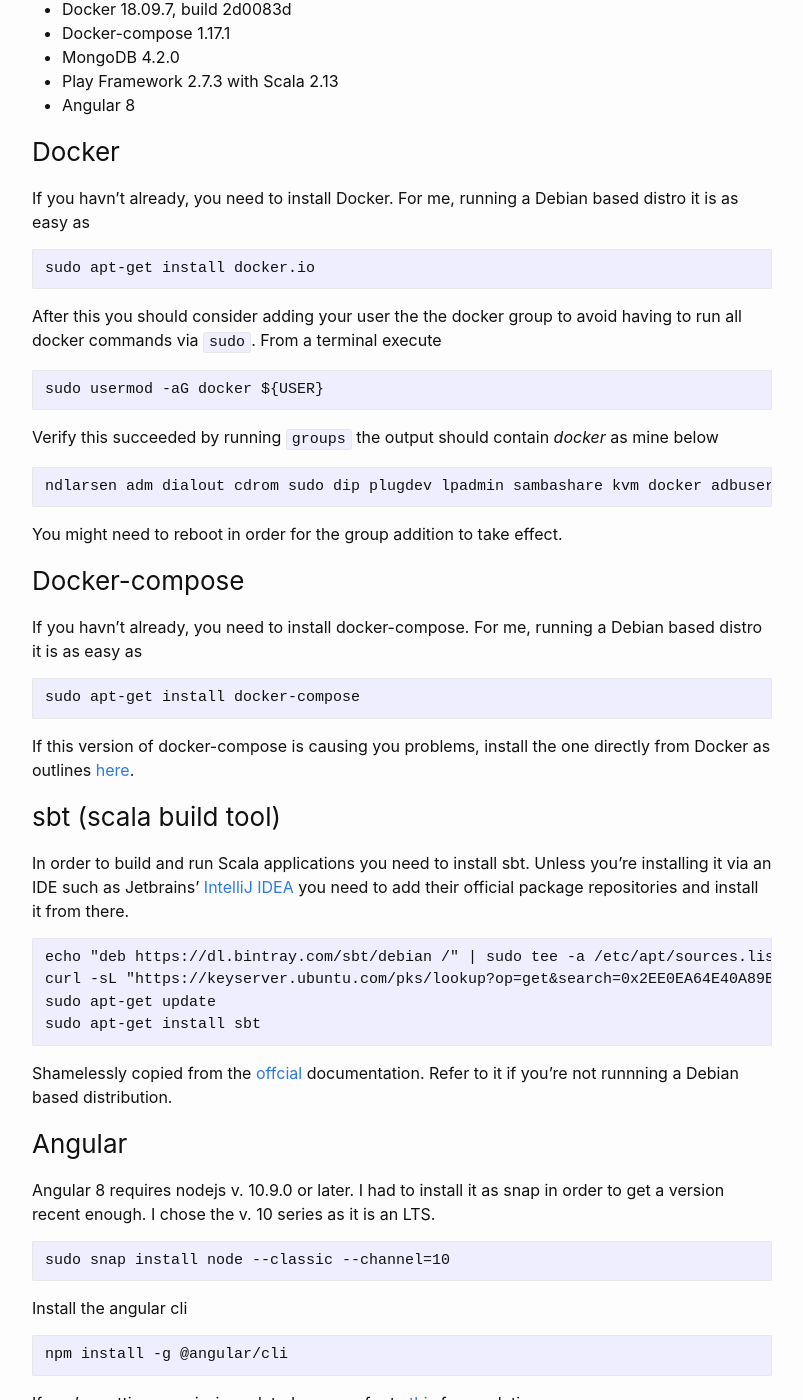
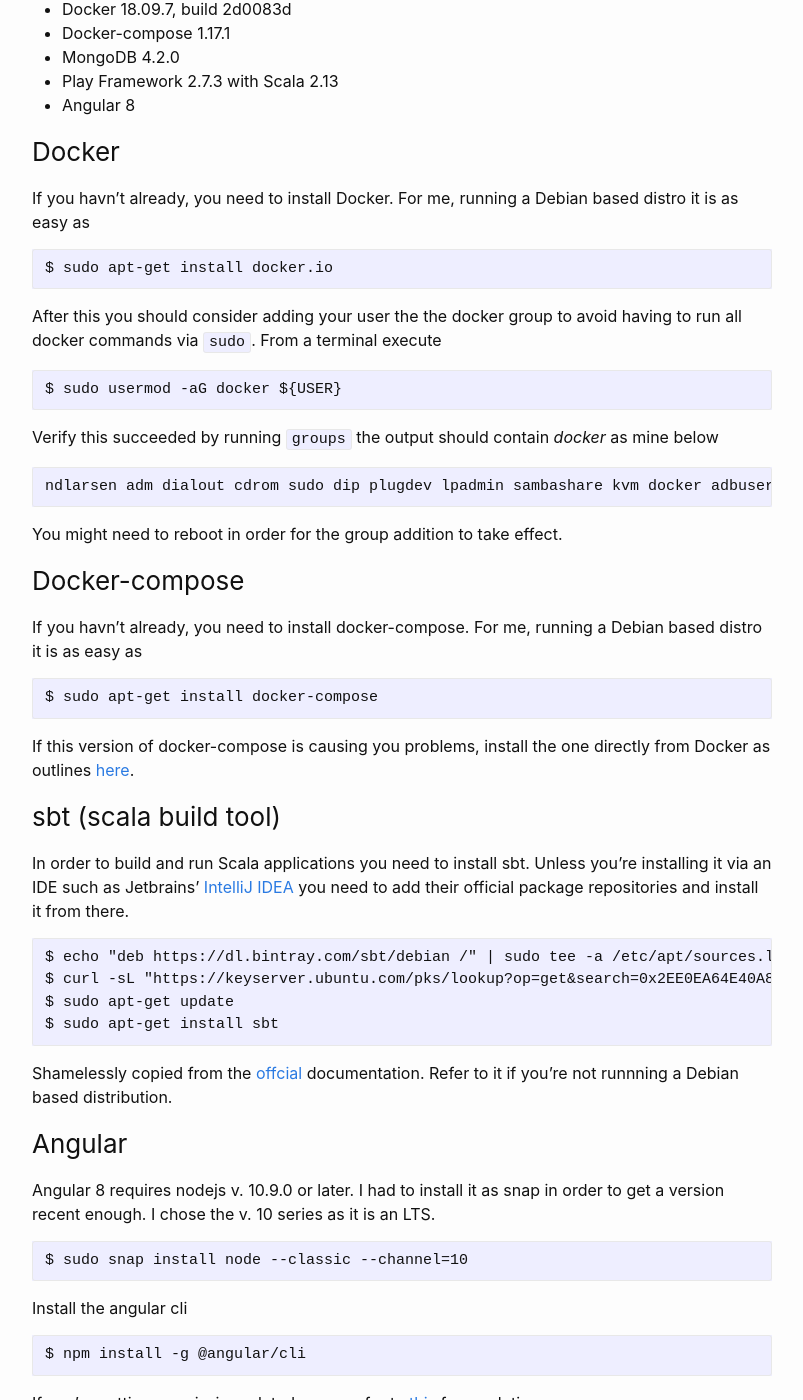
Before and after one commit to ndlarsen/ndlarsen.github.io, a Jekyll site: the page built from _posts/2019-10-05-building-a-full-stack-web-application-part-1-introduction-and-setup.md, in a window 1280 px wide and 1400 px high, scrolled down 1115 px. Shown: the whole window, without its empty margins (238-1041 px from the left). Built offline with Jekyll 4.4.1, drawn with Linux system fonts in a browser that asks for light colours.

````diff
--- a/_posts/2019-10-05-building-a-full-stack-web-application-part-1-introduction-and-setup.md
+++ b/_posts/2019-10-05-building-a-full-stack-web-application-part-1-introduction-and-setup.md
@@ -33,11 +33,11 @@ One could argue that in a setup as simple as this one might as well leave out th
 ### Docker
 If you havn't already, you need to install Docker. For me, running a Debian based distro it is as easy as
 ```
-sudo apt-get install docker.io
+$ sudo apt-get install docker.io
 ```
 After this you should consider adding your user the the docker group to avoid having to run all docker commands via `sudo`. From a terminal execute
 ```
-sudo usermod -aG docker ${USER}
+$ sudo usermod -aG docker ${USER}
 ```
 Verify this succeeded by running `groups` the output should contain *docker* as mine below
 ```
@@ -48,28 +48,28 @@ You might need to reboot in order for the group addition to take effect.
 ### Docker-compose
 If you havn't already, you need to install docker-compose. For me, running a Debian based distro it is as easy as
 ```
-sudo apt-get install docker-compose
+$ sudo apt-get install docker-compose
 ```
 If this version of docker-compose is causing you problems, install the one directly from Docker as outlines [here](https://docs.docker.com/compose/install/).
 
 ### sbt (scala build tool)
 In order to build and run Scala applications you need to install sbt. Unless you're installing it via an IDE such as Jetbrains' [IntelliJ IDEA](https://www.jetbrains.com/idea/) you need to add their official package repositories and install it from there.
 ```
-echo "deb https://dl.bintray.com/sbt/debian /" | sudo tee -a /etc/apt/sources.list.d/sbt.list
-curl -sL "https://keyserver.ubuntu.com/pks/lookup?op=get&search=0x2EE0EA64E40A89B84B2DF73499E82A75642AC823" | sudo apt-key add
-sudo apt-get update
-sudo apt-get install sbt
+$ echo "deb https://dl.bintray.com/sbt/debian /" | sudo tee -a /etc/apt/sources.list.d/sbt.list
+$ curl -sL "https://keyserver.ubuntu.com/pks/lookup?op=get&search=0x2EE0EA64E40A89B84B2DF73499E82A75642AC823" | sudo apt-key add
+$ sudo apt-get update
+$ sudo apt-get install sbt
 ```
 Shamelessly copied from the [offcial](https://www.scala-sbt.org/1.x/docs/Installing-sbt-on-Linux.html) documentation. Refer to it if you're not runnning a Debian based distribution.
 
 ### Angular
 Angular 8 requires nodejs v. 10.9.0 or later. I had to install it as snap in order to get a version recent enough. I chose the v. 10 series as it is an LTS.
 ```
-sudo snap install node --classic --channel=10
+$ sudo snap install node --classic --channel=10
 ```
 Install the angular cli
 ```
-npm install -g @angular/cli
+$ npm install -g @angular/cli
 ```
 If you're getting permission related errors refer to [this](https://docs.npmjs.com/resolving-eacces-permissions-errors-when-installing-packages-globally) for a solution.
 
````
Also changed, not shown: _posts/2019-09-30-mounting-a-nfs-based-unionfs-at-boot.md (+1 -1 lines).
